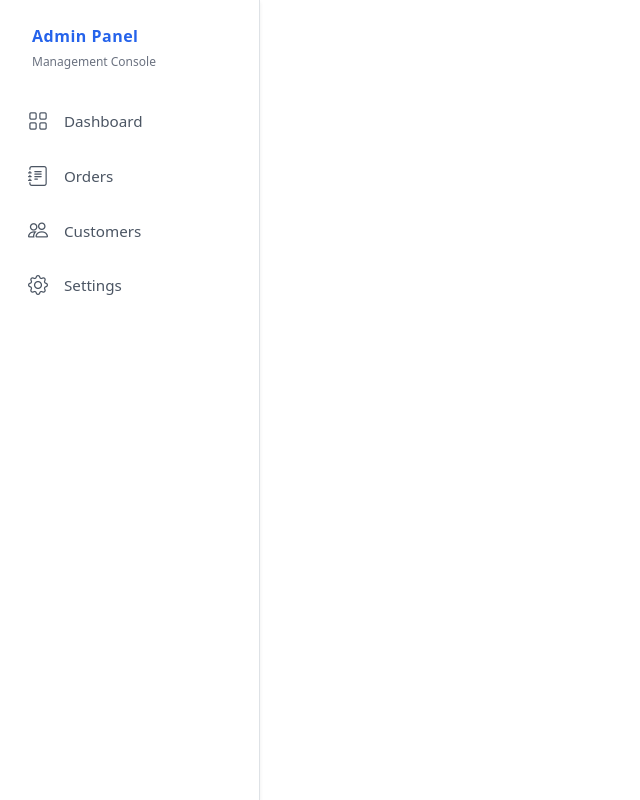
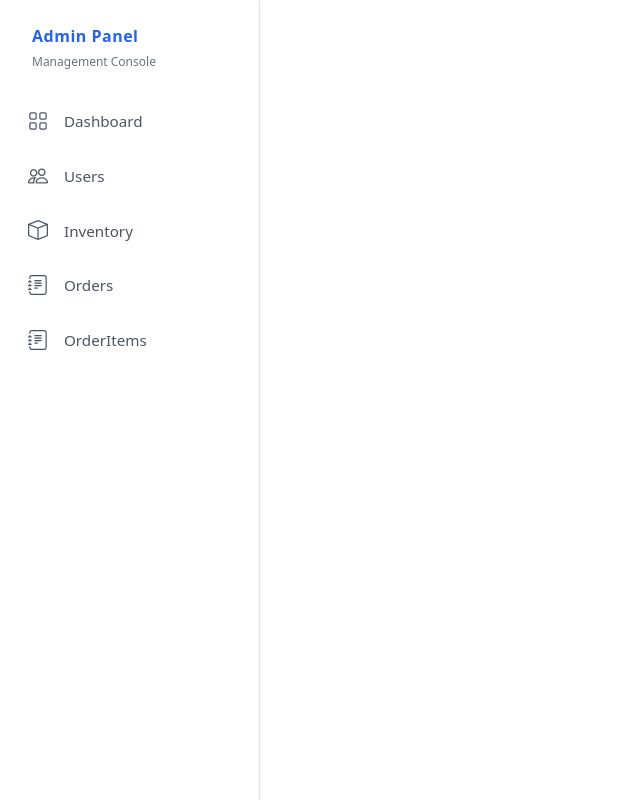
Before and after one commit to abdelaliem/ecommerce-php, a PHP site: page /sidebar.php in a window 1280 px wide. Shown: the whole page, without its empty margins (0-640 px from the left). Run offline with PHP 8.4, Linux system fonts and the light colour scheme.

Commit message:
Update: SIdeBar

```diff
--- a/Admin/sidebar.php
+++ b/Admin/sidebar.php
@@ -61,9 +61,21 @@ $current_page = basename($_SERVER['PHP_SELF']);
     <!-- Navigation Links -->
     <ul class="nav nav-pills flex-column mb-auto gap-1">
         <li class="nav-item">
-            <a href="dashboard.php" class="nav-link custom-nav-link <?= ($current_page == 'dashboard.php' || $current_page == 'index.php' || $current_page == '') ? 'active-link' : '' ?>" aria-current="page">
+            <a href="home.php" class="nav-link custom-nav-link <?= ($current_page == 'home.php') ? 'active-link' : '' ?>" aria-current="page">
                 <i class="bi bi-grid me-3 fs-5"></i>
                 Dashboard
+            </a>
+        </li>
+        <li class="nav-item">
+            <a href="users.php" class="nav-link custom-nav-link <?= ($current_page == 'users.php') ? 'active-link' : '' ?>">
+                <i class="bi bi-people me-3 fs-5"></i>
+                Users
+            </a>
+        </li>
+        <li class="nav-item">
+            <a href="inventory.php" class="nav-link custom-nav-link <?= ($current_page == 'inventory.php') ? 'active-link' : '' ?>">
+                <i class="bi bi-box me-3 fs-5"></i>
+                Inventory
             </a>
         </li>
         <li class="nav-item">
@@ -73,15 +85,9 @@ $current_page = basename($_SERVER['PHP_SELF']);
             </a>
         </li>
         <li class="nav-item">
-            <a href="customers.php" class="nav-link custom-nav-link <?= ($current_page == 'customers.php') ? 'active-link' : '' ?>">
-                <i class="bi bi-people me-3 fs-5"></i>
-                Customers
-            </a>
-        </li>
-        <li class="nav-item">
-            <a href="settings.php" class="nav-link custom-nav-link <?= ($current_page == 'settings.php') ? 'active-link' : '' ?>">
-                <i class="bi bi-gear me-3 fs-5"></i>
-                Settings
+            <a href="orderitems.php" class="nav-link custom-nav-link <?= ($current_page == 'orderitems.php') ? 'active-link' : '' ?>">
+                <i class="bi bi-journal-text me-3 fs-5"></i>
+                OrderItems
             </a>
         </li>
     </ul>
```
